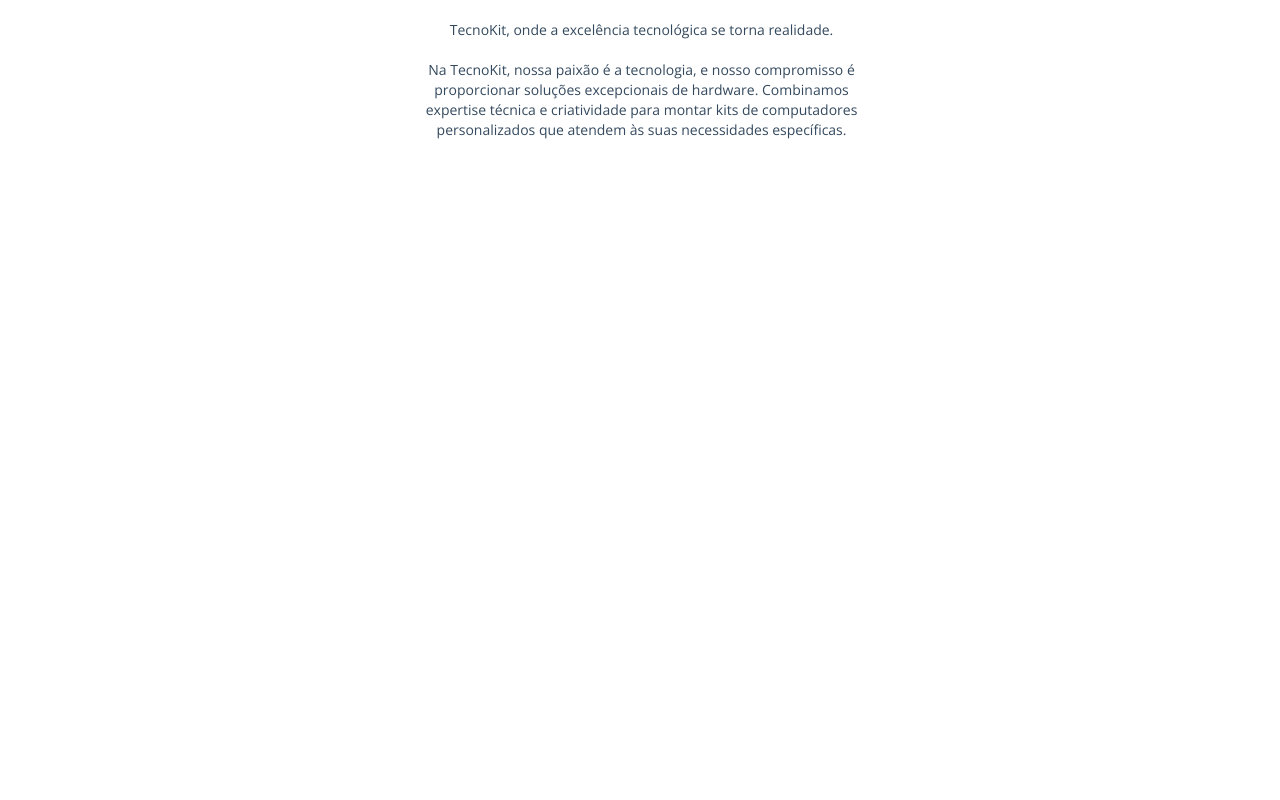
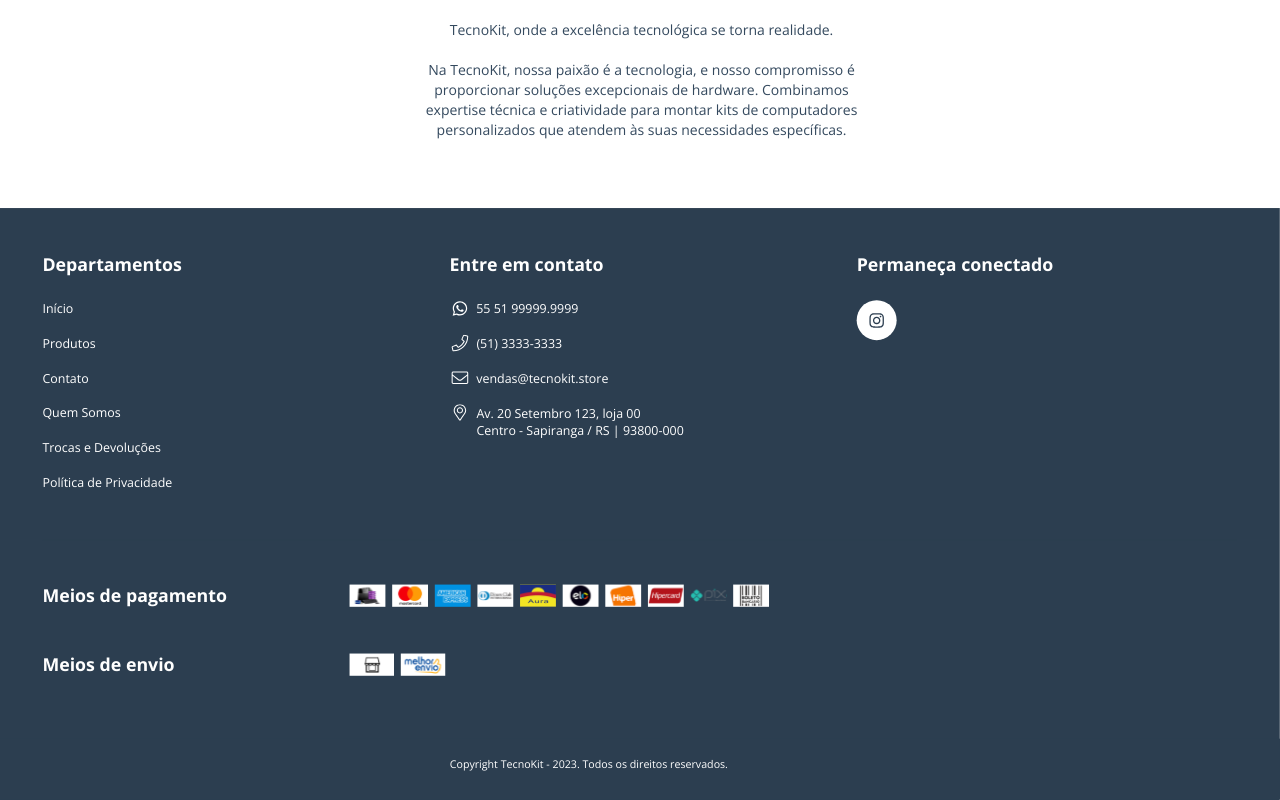
Before and after one commit to luangelsdorf/tecnokit, a Next.js app: page / in a window 1280 px wide. Shown: the part 4523-5323 px from the top of the page. Before the commit the page ends 4731 px from the top, so only its background shows below. Built offline with nearby package versions, Linux system fonts and the light colour scheme.

Commit message:
Footer section

```diff
--- /dev/null
+++ b/src/components/layout/Footer/Footer.module.scss
@@ -0,0 +1,6 @@
+.footer {
+  svg {
+    width: 100%;
+    height: auto;
+  }
+}
--- /dev/null
+++ b/src/components/layout/Footer/index.js
@@ -0,0 +1,10 @@
+import styles from './Footer.module.scss';
+import FooterSVG from 'public/images/svg/home/footer/footer.svg';
+
+export default function Footer({ content }) {
+  return (
+    <section className={styles.footer}>
+      <FooterSVG />
+    </section>
+  )
+}
--- a/src/pages/index.js
+++ b/src/pages/index.js
@@ -3,6 +3,7 @@
 import Benefits from '@/components/home/Benefits';
 import Insta from '@/components/home/Insta';
 import Releases from '@/components/home/Releases';
+import Footer from '@/components/layout/Footer';
 import Header from '@/components/layout/Header';
 import Head from 'next/head';
 
@@ -25,6 +26,7 @@
         <About />
       </main>
 
+      <Footer />
     </>
   )
 }
```
